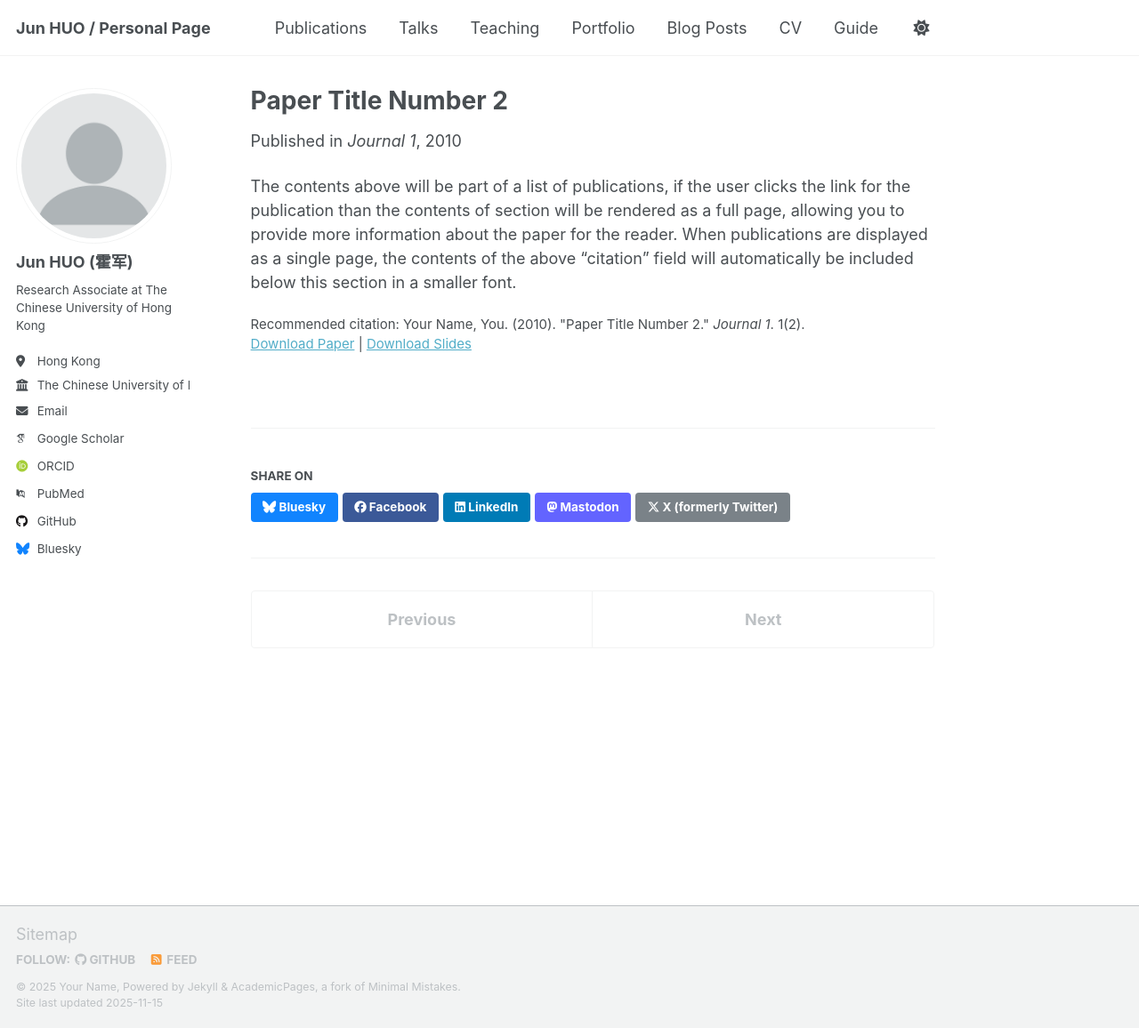
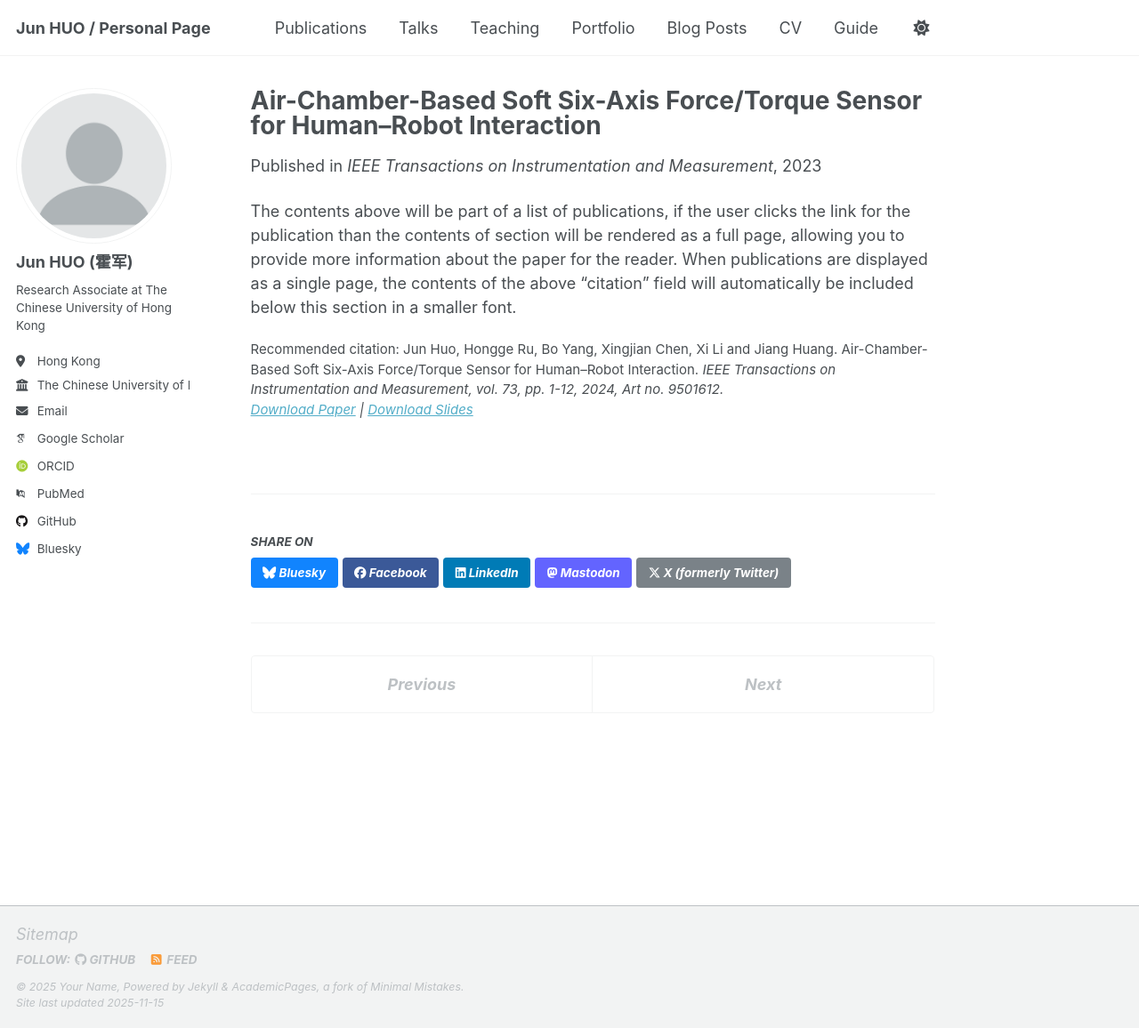
Before and after one commit to FokKwan/huojun.github.io, a Jekyll site: the page built from _publications/2010-10-01-paper-title-number-2.md, in a window 1280 px wide and 1156 px high. Shown: the whole window at 89% size. Built offline with Jekyll 4.4.1, drawn with Linux system fonts in a browser that asks for light colours; some web fonts are replaced; a script that is not in the unit is left out.

Commit message:
Update 2010-10-01-paper-title-number-2.md

```diff
--- a/_publications/2010-10-01-paper-title-number-2.md
+++ b/_publications/2010-10-01-paper-title-number-2.md
@@ -1,14 +1,14 @@
 ---
-title: "Paper Title Number 2"
+title: "Air-Chamber-Based Soft Six-Axis Force/Torque Sensor for Human–Robot Interaction"
 collection: publications
 category: manuscripts
 permalink: /publication/2010-10-01-paper-title-number-2
-excerpt: 'This paper is about the number 2. The number 3 is left for future work.'
-date: 2010-10-01
-venue: 'Journal 1'
+excerpt: 'Jun Huo, Hongge Ru, Bo Yang, Xingjian Chen, Xi Li and Jiang Huang'
+date: 01 December 2023
+venue: 'IEEE Transactions on Instrumentation and Measurement'
 slidesurl: 'https://academicpages.github.io/files/slides2.pdf'
-paperurl: 'https://academicpages.github.io/files/paper2.pdf'
-citation: 'Your Name, You. (2010). &quot;Paper Title Number 2.&quot; <i>Journal 1</i>. 1(2).'
+paperurl: 'https://ieeexplore.ieee.org/document/10339334'
+citation: 'Jun Huo, Hongge Ru, Bo Yang, Xingjian Chen, Xi Li and Jiang Huang. Air-Chamber-Based Soft Six-Axis Force/Torque Sensor for Human–Robot Interaction. <i>IEEE Transactions on Instrumentation and Measurement<i>, vol. 73, pp. 1-12, 2024, Art no. 9501612.'
 ---
 
 The contents above will be part of a list of publications, if the user clicks the link for the publication than the contents of section will be rendered as a full page, allowing you to provide more information about the paper for the reader. When publications are displayed as a single page, the contents of the above "citation" field will automatically be included below this section in a smaller font.
```
